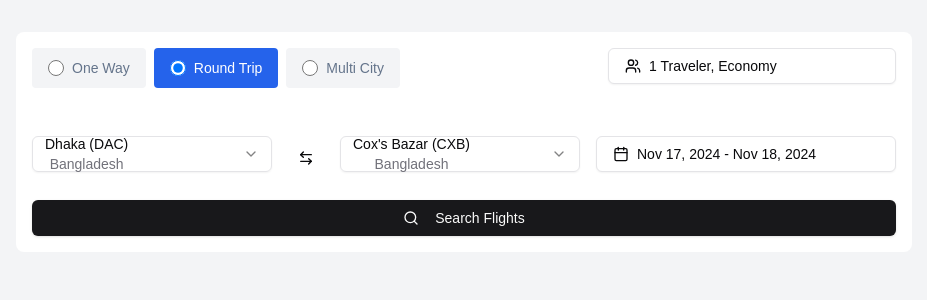
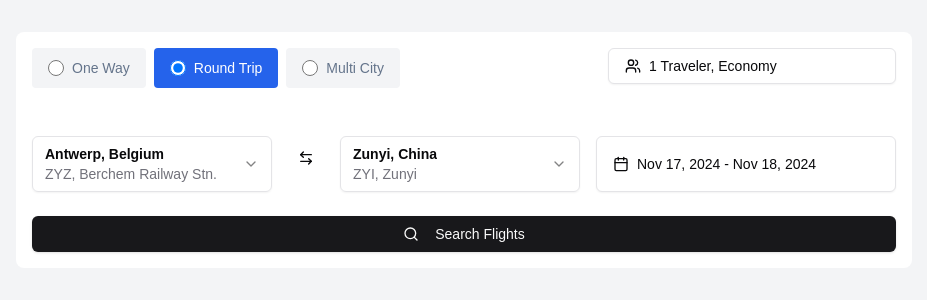
Before and after one commit to kazi331/b2c-v2, a Next.js app: page / in a window 1280 px wide. Shown: the top 300 px of the page, without its empty margins (176-1103 px from the left). Built offline with nearby package versions, Linux system fonts and the light colour scheme.

Commit message:
height adjusted

```diff
--- a/src/app/page.tsx
+++ b/src/app/page.tsx
@@ -29,8 +29,8 @@ export default function Page() {
   const dayAfterTomorrow = addDays(today, 2);
 
   const [tripType, setTripType] = useState("roundTrip");
-  const [origin, setOrigin] = useState("DAC");
-  const [destination, setDestination] = useState("CXB");
+  const [origin, setOrigin] = useState("ZYZ");
+  const [destination, setDestination] = useState("ZYI");
   const [dateRange, setDateRange] = useState<DateRange>({
     from: tomorrow,
     to: dayAfterTomorrow,
@@ -40,7 +40,7 @@ export default function Page() {
   const [date, setDate] = useState<DateRange | undefined>({
     from: new Date(2022, 0, 20),
     to: addDays(new Date(2022, 0, 20), 20),
-  })
+  });
 
   const [travelers, setTravelers] = useState<Travelers>({
     adults: 1,
@@ -50,8 +50,8 @@ export default function Page() {
   const [cabinClass, setCabinClass] = useState("Economy");
   const [multiCityFlights, setMultiCityFlights] = useState<Flight[]>([
     {
-      origin: "DAC",
-      destination: "CXB",
+      origin: "ZYZ",
+      destination: "ZYI",
       date: tomorrow,
     },
   ]);
@@ -113,7 +113,7 @@ export default function Page() {
           <div className="flex flex-col sm:flex-row gap-4">
             <div className="flex-1">
               <TripTypeSelector value={tripType} onChange={setTripType} />
-                          </div>
+            </div>
             <div className="sm:w-72">
               <TravelersClassSelect
                 travelers={travelers}
--- a/src/components/FlightBooking/CitySelect.tsx
+++ b/src/components/FlightBooking/CitySelect.tsx
@@ -1,4 +1,10 @@
-import { Select, SelectContent, SelectItem, SelectTrigger, SelectValue } from "@/components/ui/select";
+import {
+  Select,
+  SelectContent,
+  SelectItem,
+  SelectTrigger,
+  SelectValue,
+} from "@/components/ui/select";
 
 const CITIES = [
   { value: "DAC", label: "Dhaka (DAC)", country: "Bangladesh" },
@@ -15,18 +21,68 @@ interface CitySelectProps {
   excludeCity?: string;
 }
 
-export function CitySelect({ value, onChange, placeholder, excludeCity }: CitySelectProps) {
+const airports = [
+  {
+    code: "ZYZ",
+    name: "Berchem Railway Stn.",
+    city: "Antwerp",
+    state: "Flanders",
+    country: "Belgium",
+  },
+  {
+    code: "ZYR",
+    name: "Brussels Midi Railway Station",
+    city: "Brussels",
+    state: "Vlaams Brabant",
+    country: "Belgium",
+  },
+  {
+    code: "ZYL",
+    name: "Osmany Intl",
+    city: "Sylhet",
+    state: "Sylhet",
+    country: "Bangladesh",
+  },
+  {
+    code: "ZYI",
+    name: "Zunyi",
+    city: "Zunyi",
+    state: "Guizhou",
+    country: "China",
+  },
+];
+
+export function CitySelect({
+  value,
+  onChange,
+  placeholder,
+  excludeCity,
+}: CitySelectProps) {
   return (
     <Select value={value} onValueChange={onChange}>
-      <SelectTrigger className="w-full">
-        <SelectValue placeholder={placeholder} />
+      <SelectTrigger className="w-full h-14 max-w-60">
+        <SelectValue placeholder={placeholder} className="p-10" />
       </SelectTrigger>
-      <SelectContent>
-        {CITIES.filter(city => city.value !== excludeCity).map((city) => (
+      <SelectContent className=" max-w-60">
+        {/* {CITIES.filter((city) => city.value !== excludeCity).map((city) => (
           <SelectItem key={city.value} value={city.value}>
             <div className="flex flex-col">
               <span className="font-medium">{city.label}</span>
-              <span className="text-sm text-muted-foreground">{city.country}</span>
+              <span className="text-sm text-muted-foreground">
+                {city.country}
+              </span>
+            </div>
+          </SelectItem>
+        ))} */}
+        {airports.map((airport, index) => (
+          <SelectItem key={airport.code} value={airport.code}>
+            <div className="flex flex-col items-start">
+              <span className="font-bold">
+                {airport.city}, {airport.country}
+              </span>
+              <span className="text-sm text-muted-foreground max-w-52 truncate">
+                {airport.code}, {airport.name}
+              </span>
             </div>
           </SelectItem>
         ))}
--- a/src/components/FlightBooking/DatePicker.tsx
+++ b/src/components/FlightBooking/DatePicker.tsx
@@ -23,7 +23,7 @@ export function DatePicker({ date, onChange, label, minDate }: DatePickerProps)
         <Button
           variant={"outline"}
           className={cn(
-            "w-full justify-start text-left font-normal",
+            "w-full justify-start text-left font-normal h-14",
             !date && "text-muted-foreground"
           )}
         >
--- a/src/components/FlightBooking/DatePickerRange.tsx
+++ b/src/components/FlightBooking/DatePickerRange.tsx
@@ -1,23 +1,27 @@
-"use client"
+"use client";
 
-import * as React from "react"
-import { addDays, format } from "date-fns"
-import { CalendarIcon } from "lucide-react"
-import { DateRange } from "react-day-picker"
+import * as React from "react";
+import { addDays, format } from "date-fns";
+import { CalendarIcon } from "lucide-react";
+import { DateRange } from "react-day-picker";
 
-import { cn } from "@/lib/utils"
-import { Button } from "@/components/ui/button"
-import { Calendar } from "@/components/ui/calendar"
+import { cn } from "@/lib/utils";
+import { Button } from "@/components/ui/button";
+import { Calendar } from "@/components/ui/calendar";
 import {
   Popover,
   PopoverContent,
   PopoverTrigger,
-} from "@/components/ui/popover"
+} from "@/components/ui/popover";
 
 export function DatePickerWithRange({
   className,
-  dateRange, setDateRange
-}: React.HTMLAttributes<HTMLDivElement> & { dateRange: DateRange, setDateRange: (date: DateRange) => void }) {
+  dateRange,
+  setDateRange,
+}: React.HTMLAttributes<HTMLDivElement> & {
+  dateRange: DateRange;
+  setDateRange: (date: DateRange) => void;
+}) {
   // const [date, setDate] = React.useState<DateRange | undefined>({
   //   from: new Date(2022, 0, 20),
   //   to: addDays(new Date(2022, 0, 20), 20),
@@ -31,7 +35,7 @@ export function DatePickerWithRange({
             id="date"
             variant={"outline"}
             className={cn(
-              "w-[300px] justify-start text-left font-normal",
+              "w-[300px] justify-start text-left font-normal h-14",
               !dateRange && "text-muted-foreground"
             )}
           >
@@ -62,5 +66,5 @@ export function DatePickerWithRange({
         </PopoverContent>
       </Popover>
     </div>
-  )
+  );
 }
```
